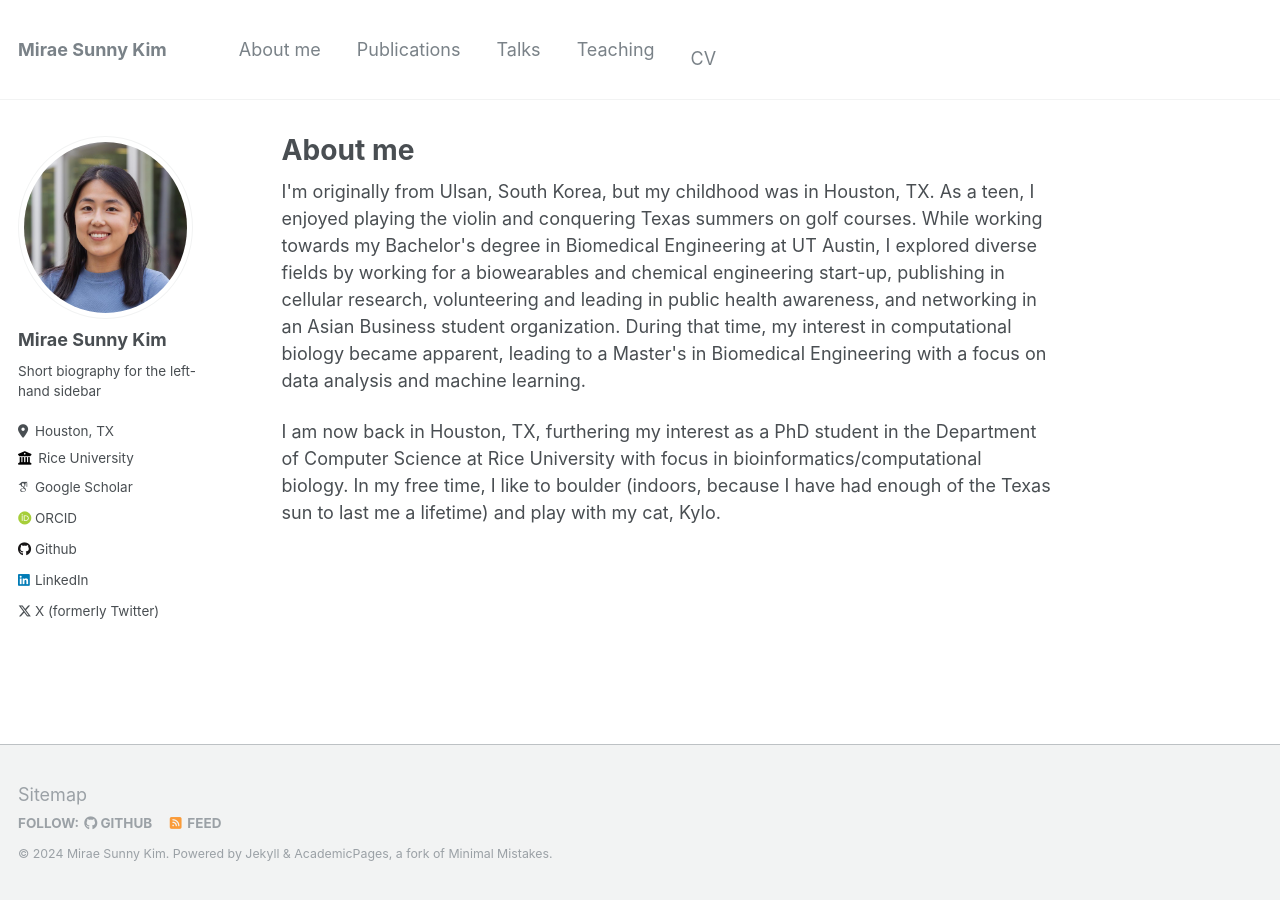
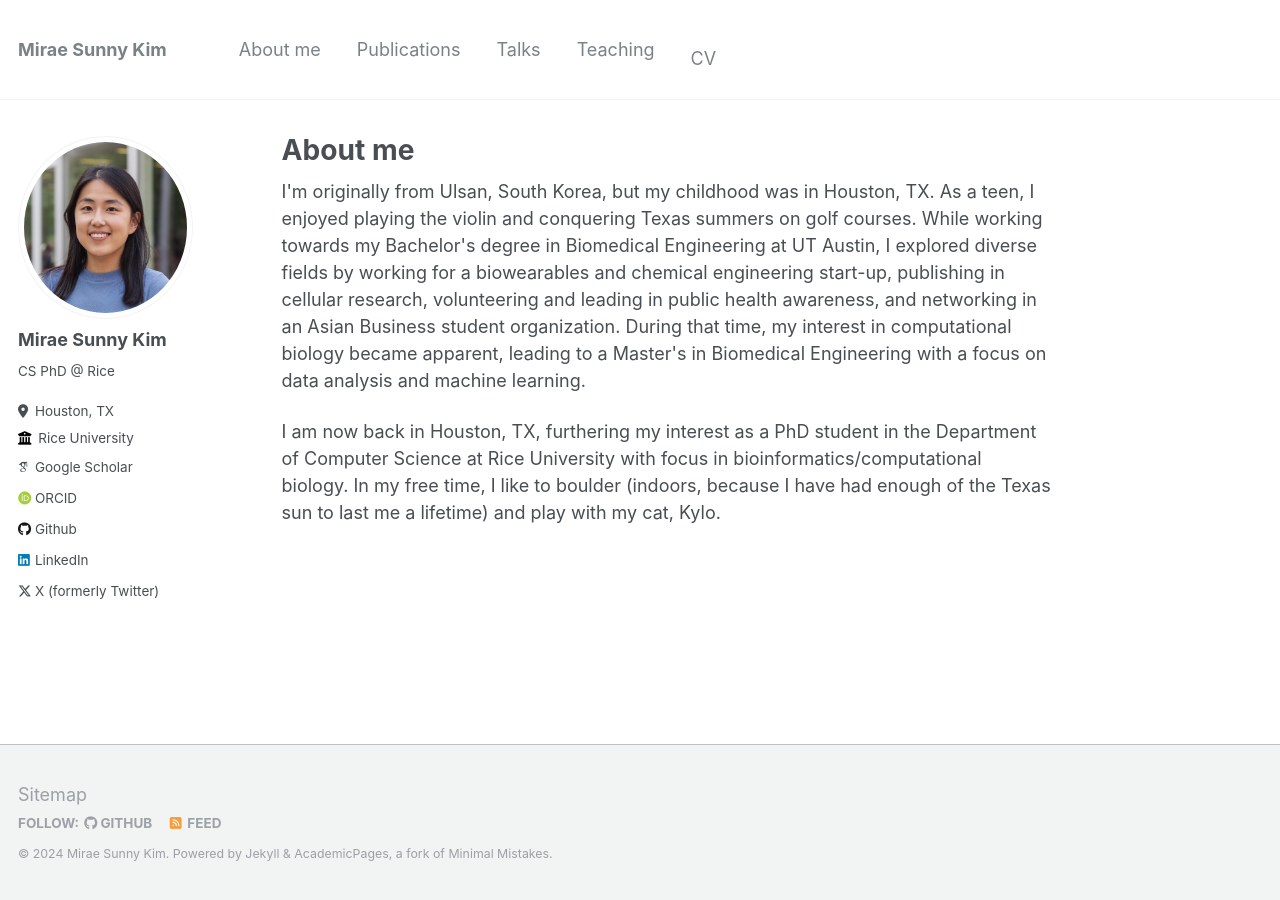
Before and after one commit to miraesunnykim/miraesunnykim.github.io, a Jekyll site: the page built from _pages/about.md, in a window 1280 px wide. Built offline with Jekyll 4.4.1, drawn with Linux system fonts in a browser that asks for light colours; some web fonts are replaced.

Commit message:
Update _config.yml

```diff
--- a/_config.yml
+++ b/_config.yml
@@ -24,7 +24,7 @@ author:
   avatar           : "headshot.jpg"
   name             : "Mirae Sunny Kim"
   pronouns         : # example: "she/her"
-  bio              : "Short biography for the left-hand sidebar"
+  bio              : "CS PhD @ Rice"
   location         : "Houston, TX"
   employer         : "Rice University"
   uri              : # URL
```
